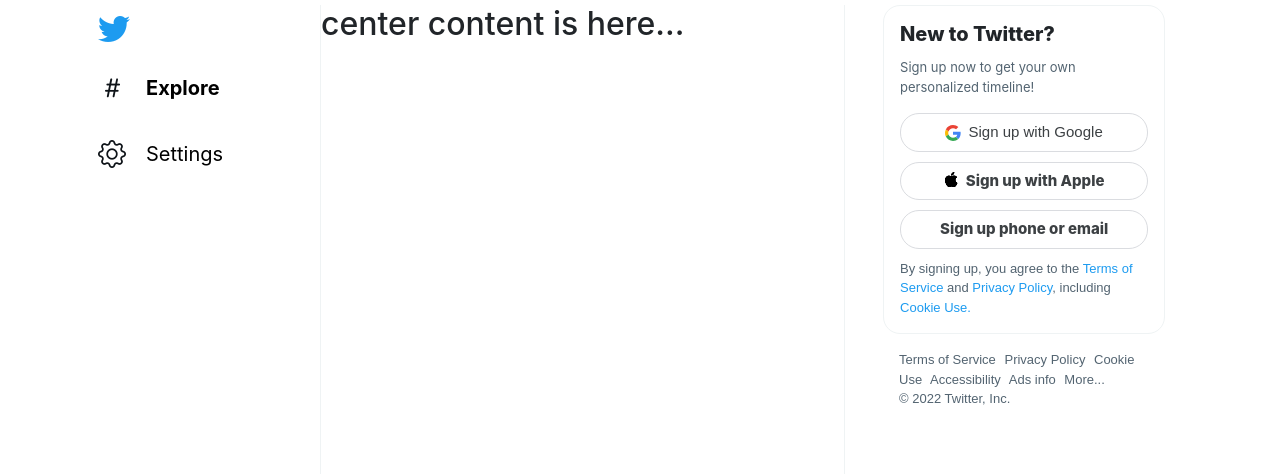
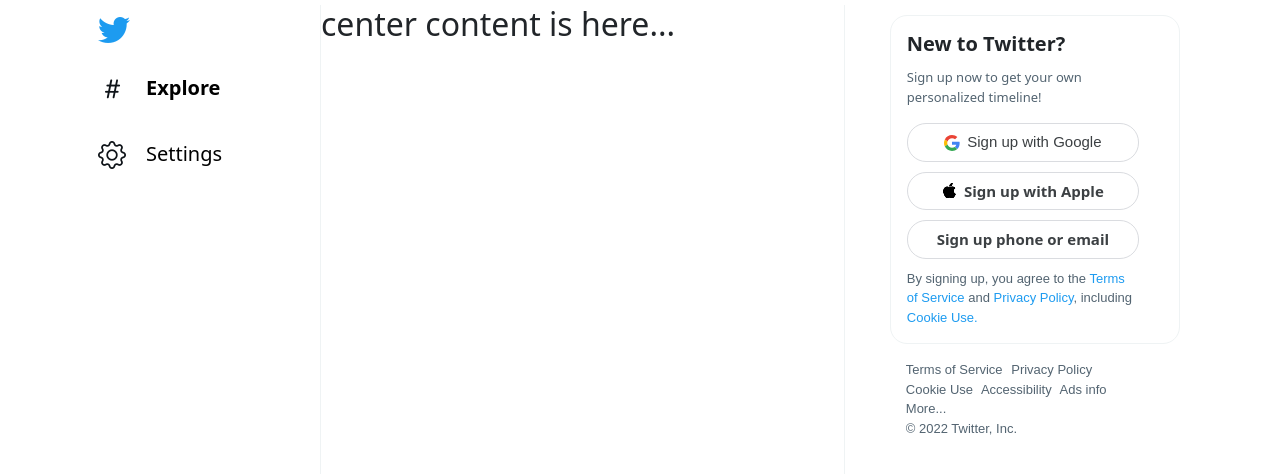
Before and after one commit to BagoriaKhushboo/twitter-kh, a React (Create React App) app in the folder twitter/: page / in a window 1280 px wide. Shown: the top 474 px of the page. Built offline with nearby package versions, Linux system fonts and the light colour scheme.

Commit message:
changes in right component

```diff
--- a/twitter/package.json
+++ b/twitter/package.json
@@ -6,6 +6,8 @@
     "@testing-library/jest-dom": "^5.16.5",
     "@testing-library/react": "^13.4.0",
     "@testing-library/user-event": "^13.5.0",
+    "bootstrap": "^5.2.2",
+    "bootstrap-icons": "^1.9.1",
     "react": "^18.2.0",
     "react-dom": "^18.2.0",
     "react-scripts": "5.0.1",
--- a/twitter/public/index.html
+++ b/twitter/public/index.html
@@ -12,13 +12,12 @@
     <link rel="apple-touch-icon" href="%PUBLIC_URL%/logo192.png" />
 
     <link rel="manifest" href="%PUBLIC_URL%/manifest.json" />
-    <link href="https://cdn.jsdelivr.net/npm/bootstrap@5.2.2/dist/css/bootstrap.min.css" rel="stylesheet" integrity="sha384-Zenh87qX5JnK2Jl0vWa8Ck2rdkQ2Bzep5IDxbcnCeuOxjzrPF/et3URy9Bv1WTRi" crossorigin="anonymous">
-    <link rel="stylesheet" href="https://cdn.jsdelivr.net/npm/bootstrap-icons@1.9.1/font/bootstrap-icons.css">
+
     <title>React App</title>
   </head>
   <body>
     <noscript>You need to enable JavaScript to run this app.</noscript>
     <div id="root"></div>
-    <script src="https://cdn.jsdelivr.net/npm/bootstrap@5.2.2/dist/js/bootstrap.bundle.min.js" integrity="sha384-OERcA2EqjJCMA+/3y+gxIOqMEjwtxJY7qPCqsdltbNJuaOe923+mo//f6V8Qbsw3" crossorigin="anonymous"></script>
+
   </body>
 </html>
--- a/twitter/src/components/Home/Left/LeftContent.js
+++ b/twitter/src/components/Home/Left/LeftContent.js
@@ -1,24 +1,25 @@
 import './LeftContent.css';
 function LeftContent(){
     return (
-<div class="row">
-    <div class="col-6 offset-3">
+<div className="row">
+    <div className="col-6 offset-3">
         <div className="content-in">
     <div className="logo">
-      <a href=""><i class="bi bi-twitter tw"></i></a>
+      <a href=""><i className="bi bi-twitter tw"></i></a>
     </div>
     <div className="info">
       <a href="">
         <div className="info-in">
-         <i class="bi bi-hash ex-icon"></i>
+         <i className="bi bi-hash ex-icon"></i>
          <span className="fwex-span">Explore</span>
         </div>
       </a>
+
     </div>
     <div className="info">
             <a href="">
                 <div className="info-in">
-                <i class="bi bi-gear ex-icon"></i>
+                <i className="bi bi-gear ex-icon"></i>
                 <span className="fw-span">Settings</span>
                 </div>
             </a>
--- a/twitter/src/components/Home/Right/RightContent.css
+++ b/twitter/src/components/Home/Right/RightContent.css
@@ -1,7 +1,8 @@
 .rightcontent{
     border: 1px solid rgb(239, 243, 244);
-    padding: 16px;
+    padding: 16px 40px 16px 16px;
     border-radius: 17px;
+    margin: 10px 100px 0 45px;
 
 }
 .rightcontent h3{
@@ -67,8 +68,8 @@
 .extra-links{
     font-size: 13px;
     font-weight: 400;
-    margin-top: 16px;
-    padding-left: 16px;
+    margin: 16px 100px 0 45px;
+    padding: 0 40px 0 16px;
     font-family: sans-serif;
 }
 .extra-links a{
--- a/twitter/src/components/Home/Right/RightContent.js
+++ b/twitter/src/components/Home/Right/RightContent.js
@@ -1,28 +1,27 @@
 import './RightContent.css';
 function RightContent(){
     return (
-<div class='row'>
-    <div class="col-8 offset-1">
+
+    <div className="right">
         <div className="rightcontent">
             <h3>New to Twitter?</h3>
             <p>Sign up now to get your own personalized timeline!</p>
             <div className="link">
                 <div className="social ">
                     <a href="">
-                    <svg xmlns="http://www.w3.org/2000/svg" width="16" height="16"  class="bi bi-google social-m" viewBox="0 0 48 48">
+                    <svg xmlns="http://www.w3.org/2000/svg" width="16" height="16"  className="bi bi-google social-m" viewBox="0 0 48 48">
                     <path fill="#EA4335" d="M24 9.5c3.54 0 6.71 1.22 9.21 3.6l6.85-6.85C35.9 2.38 30.47 0 24 0 14.62 0 6.51 5.38 2.56 13.22l7.98 6.19C12.43 13.72 17.74 9.5 24 9.5z"/>
                     <path fill="#4285F4" d="M46.98 24.55c0-1.57-.15-3.09-.38-4.55H24v9.02h12.94c-.58 2.96-2.26 5.48-4.78 7.18l7.73 6c4.51-4.18 7.09-10.36 7.09-17.65z"/>
                     <path fill="#FBBC05" d="M10.53 28.59c-.48-1.45-.76-2.99-.76-4.59s.27-3.14.76-4.59l-7.98-6.19C.92 16.46 0 20.12 0 24c0 3.88.92 7.54 2.56 10.78l7.97-6.19z"/>
                     <path fill="#34A853" d="M24 48c6.48 0 11.93-2.13 15.89-5.81l-7.73-6c-2.15 1.45-4.92 2.3-8.16 2.3-6.26 0-11.57-4.22-13.47-9.91l-7.98 6.19C6.51 42.62 14.62 48 24 48z"/>
                     <path fill="none" d="M0 0h48v48H0z"/>
                     </svg>
-                    {/* <i class="bi bi-google social-m"></i> */}
                     <span className="gfont">Sign up with Google</span>
                     </a>
                 </div>
                 <div className="social">
                     <a href="">
-                    <i class="bi bi-apple social-m"></i>
+                    <i className="bi bi-apple social-m"></i>
                             <span className="fc">Sign up with Apple</span>
                         </a>
                 </div>
@@ -38,13 +37,10 @@
             </div>
         </div>
         <div className="extra-links">
-            <a href="">Terms of Service </a><a href=""> Privacy Policy </a><a href="">Cookie Use</a><a href=""> Accessibility
-
-
-</a><a href=""> Ads info</a><a href=""> More...</a><span>© 2022 Twitter, Inc.</span>
+            <a href="">Terms of Service </a><a href=""> Privacy Policy </a><a href="">Cookie Use</a><a href=""> Accessibility</a><a href=""> Ads info</a><a href=""> More...</a><span>© 2022 Twitter, Inc.</span>
         </div>
     </div>
-</div>
+
 
     );
 }
--- a/twitter/src/pages/Home/Home.js
+++ b/twitter/src/pages/Home/Home.js
@@ -2,6 +2,8 @@
 import LeftContent from '../../components/Home/Left/LeftContent';
 import RightContent from '../../components/Home/Right/RightContent';
 import './Home.css';
+import 'bootstrap/dist/css/bootstrap.min.css';
+import 'bootstrap-icons/font/bootstrap-icons.css';
 
 function Home() {
     return (
```
Also changed, not shown: 1 other file (tests, documents, lock files or other folders). Lines whose indentation alone changed are shown as unchanged.
